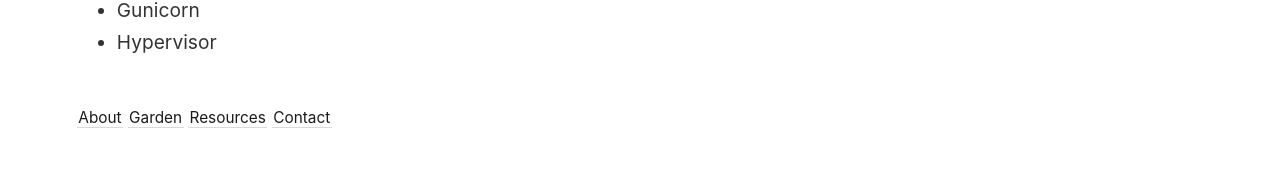
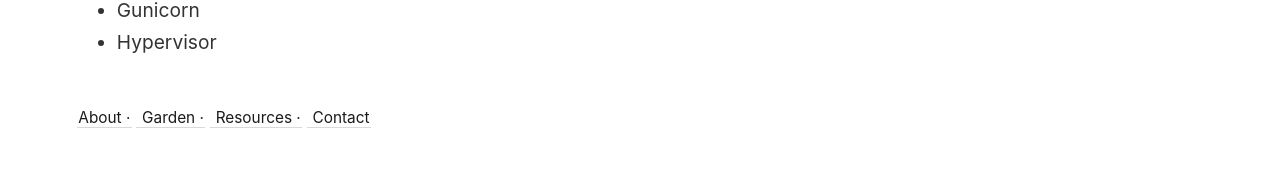
Before and after one commit to dhiraj-ydv/digitalgarden, a Jekyll site: the page built from _pages/about.md, in a window 1280 px wide. Shown: the part 1454-1649 px from the top of the page. Built offline with Jekyll 4.4.1, drawn with Linux system fonts in a browser that asks for light colours.

Commit message:
Update footer.html

```diff
--- a/_includes/footer.html
+++ b/_includes/footer.html
@@ -1 +1 @@
-<a class="internal-link" href="https://dhirajyadav.site/">About</a>&nbsp<a class="internal-link" href="https://dhirajyadav.site/garden">Garden</a>&nbsp<a class="internal-link" href="https://dhirajyadav.site/useful_resources">Resources</a>&nbsp<a class="internal-link" href="https://dhirajyadav.site/contact">Contact</a>
+<a class="internal-link" href="https://dhirajyadav.site/">About ·</a>&nbsp<a class="internal-link" href="https://dhirajyadav.site/garden"> Garden ·</a>&nbsp<a class="internal-link" href="https://dhirajyadav.site/useful_resources"> Resources ·</a>&nbsp<a class="internal-link" href="https://dhirajyadav.site/contact"> Contact</a>
```
